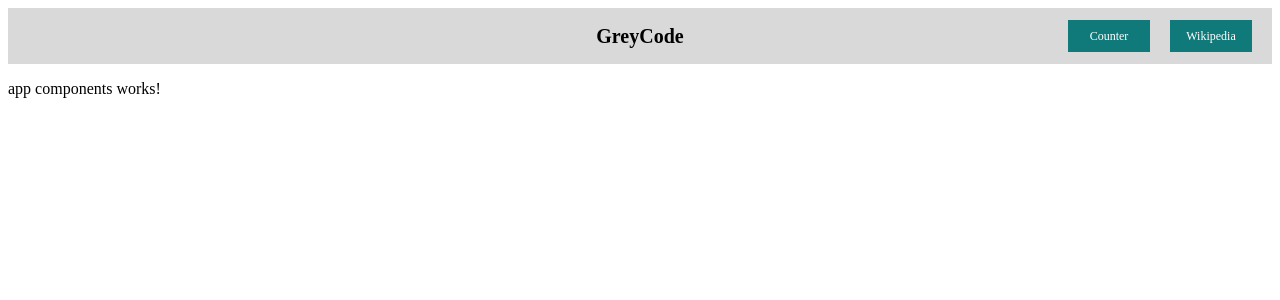
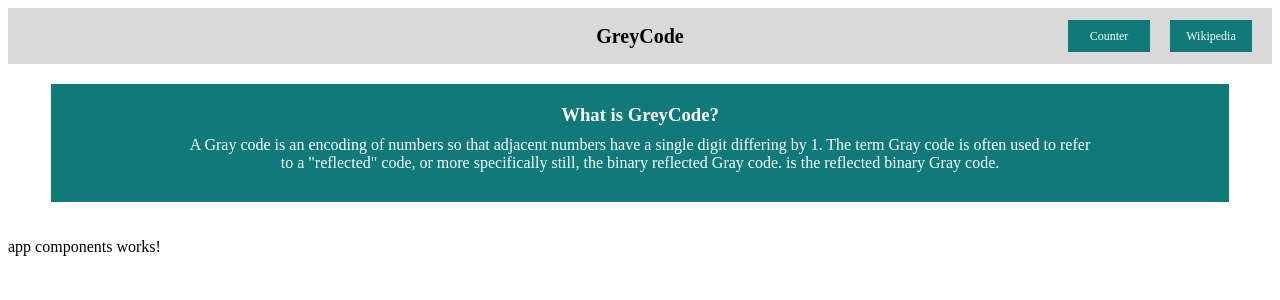
Before and after one commit to MaxenV/grayCode, an Angular app: page / in a window 1280 px wide. Shown: the top 300 px of the page. Built offline with nearby package versions, Linux system fonts and the light colour scheme.

Commit message:
short about component
add component with short description about grayCode
add styling

```diff
--- a/src/app/app.component.html
+++ b/src/app/app.component.html
@@ -1,2 +1,7 @@
 <app-header></app-header>
+<app-short-about style="
+display: flex;
+justify-content: center;
+width: 100%;
+"></app-short-about>
 <p>app components works!</p>
--- a/src/app/app.module.ts
+++ b/src/app/app.module.ts
@@ -5,12 +5,14 @@ import { AppRoutingModule } from './app-routing.module';
 import { AppComponent } from './app.component';
 import { HeaderComponent } from './components/header/header.component';
 import { NavigationComponent } from './components/header/navigation/navigation.component';
+import { ShortAboutComponent } from './components/short-about/short-about.component';
 
 @NgModule({
   declarations: [
     AppComponent,
     HeaderComponent,
-    NavigationComponent
+    NavigationComponent,
+    ShortAboutComponent
   ],
   imports: [
     BrowserModule,
--- /dev/null
+++ b/src/app/components/short-about/short-about.component.html
@@ -0,0 +1,10 @@
+<div>
+    <h3>What is GreyCode?</h3>
+    <p>
+        A Gray code is an encoding of numbers so that adjacent numbers have a single digit differing by 1. The term Gray
+        code is
+        often used to refer to a "reflected" code, or more specifically still, the binary reflected Gray code. is the
+        reflected
+        binary Gray code.
+    </p>
+</div>
--- /dev/null
+++ b/src/app/components/short-about/short-about.component.scss
@@ -0,0 +1,21 @@
+div {
+    background-color: var(--ocean-green);
+    color: white;
+    width: 90%;
+    display: flex;
+    justify-content: center;
+    align-items: center;
+    flex-direction: column;
+    padding: 20px;
+    margin: 20px 0;
+}
+
+h3 {
+    margin: 0;
+}
+
+p {
+    margin: 10px 0;
+    width: 80%;
+    text-align: center;
+}
```
Also changed, not shown: src/app/components/short-about/short-about.component.ts (added, +10 -0 lines), 1 other file (tests, documents, lock files or other folders).
